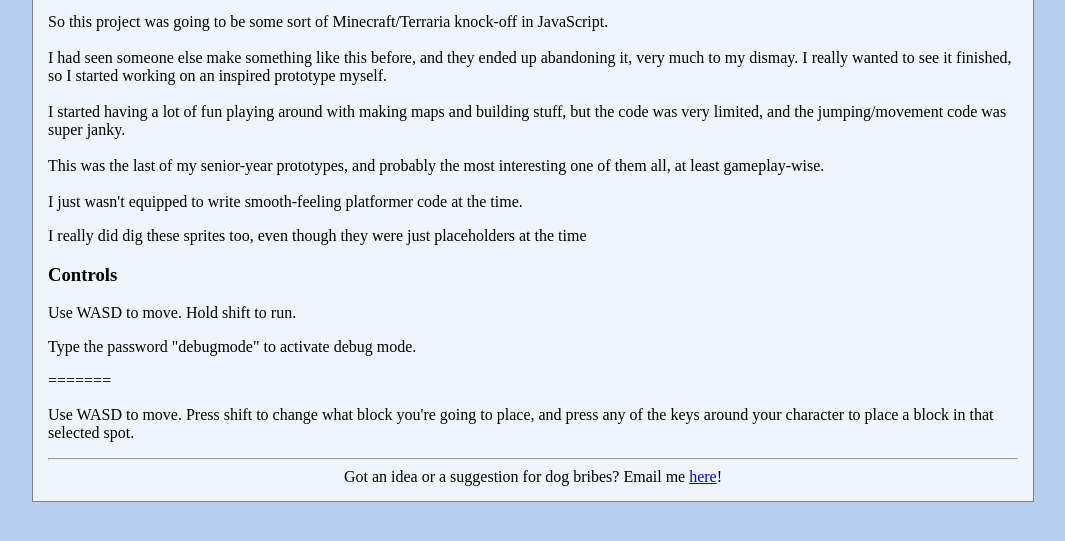
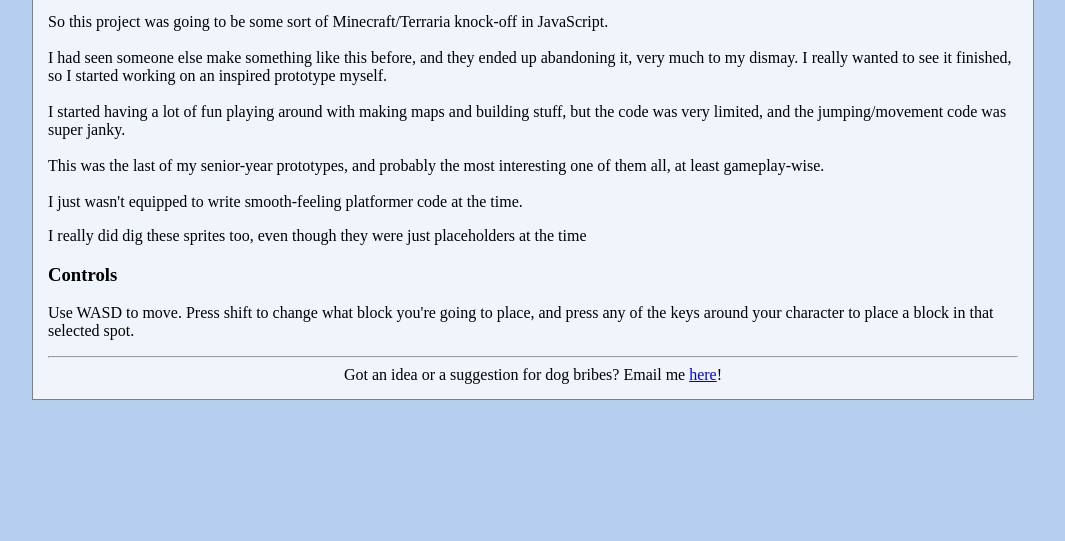
Before and after one commit to rogerahuntley/classic-site, a plain HTML site: page canvas2/about.html in a window 1280 px wide. Shown: the part 223-764 px from the top of the page, without its empty margins (107-1172 px from the left). Drawn offline with Linux system fonts and the light colour scheme.

Commit message:
change controls

```diff
--- a/canvas2/about.html
+++ b/canvas2/about.html
@@ -22,9 +22,6 @@
 		  <p>So this project was going to be some sort of Minecraft/Terraria knock-off in JavaScript.<br><br>I had seen someone else make something like this before, and they ended up abandoning it, very much to my dismay. I really wanted to see it finished, so I started working on an inspired prototype myself.<br><br>I started having a lot of fun playing around with making maps and building stuff, but the code was very limited, and the jumping/movement code was super janky.<br><br>This was the last of my senior-year prototypes, and probably the most interesting one of them all, at least gameplay-wise.<br><br>I just wasn't equipped to write smooth-feeling platformer code at the time.</p>
 		  <p>I really did dig these sprites too, even though they were just placeholders at the time</p>
     <h3>Controls</h3>
-    <p>Use WASD to move. Hold shift to run.</p>
-    <p>Type the password "debugmode" to activate debug mode.</p>
-=======
     <p>Use WASD to move. Press shift to change what block you're going to place, and press any of the keys around your character to place a block in that selected spot.</p>
 	</div>
    	<div id="footer"></div>
```
